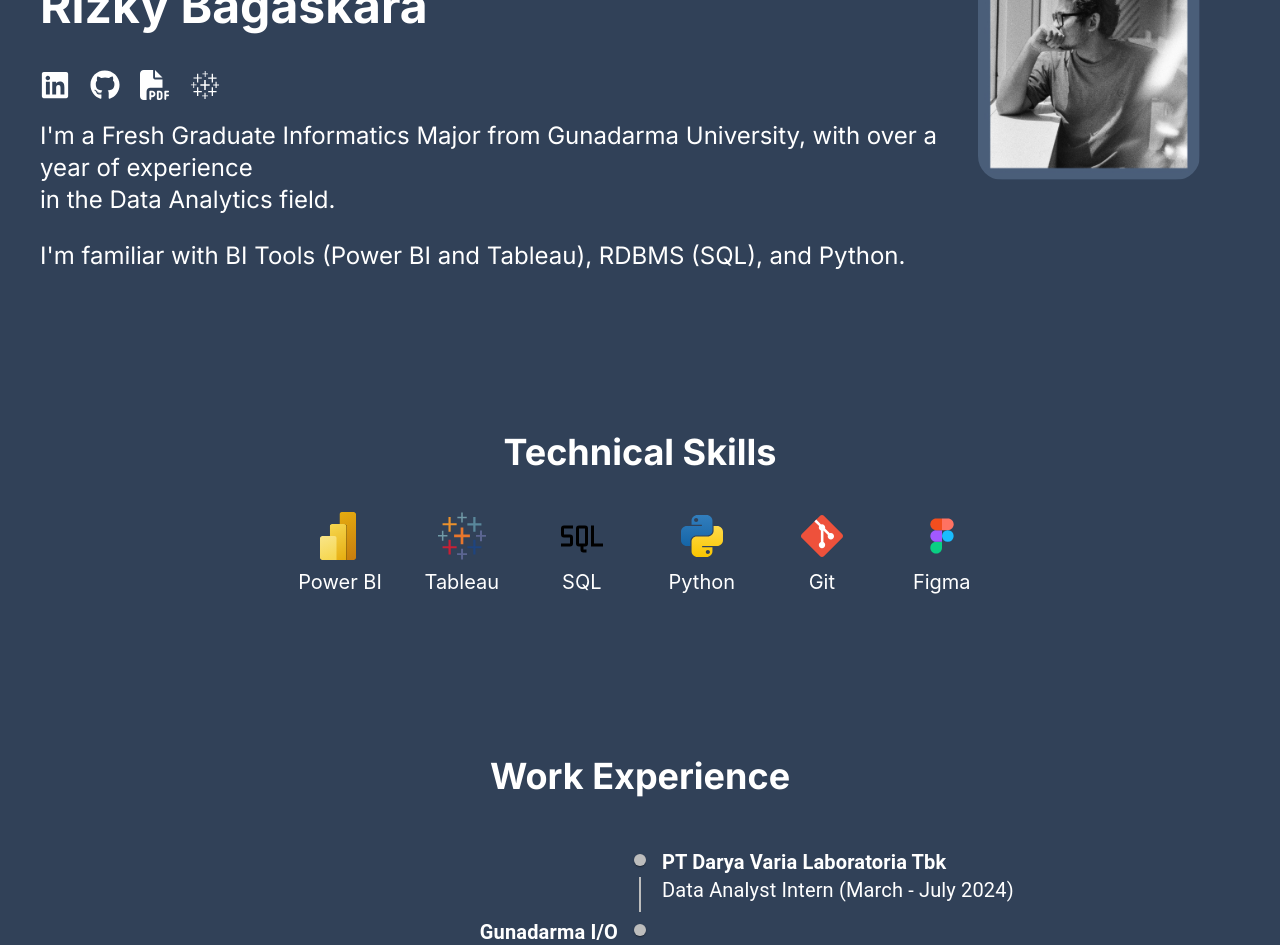
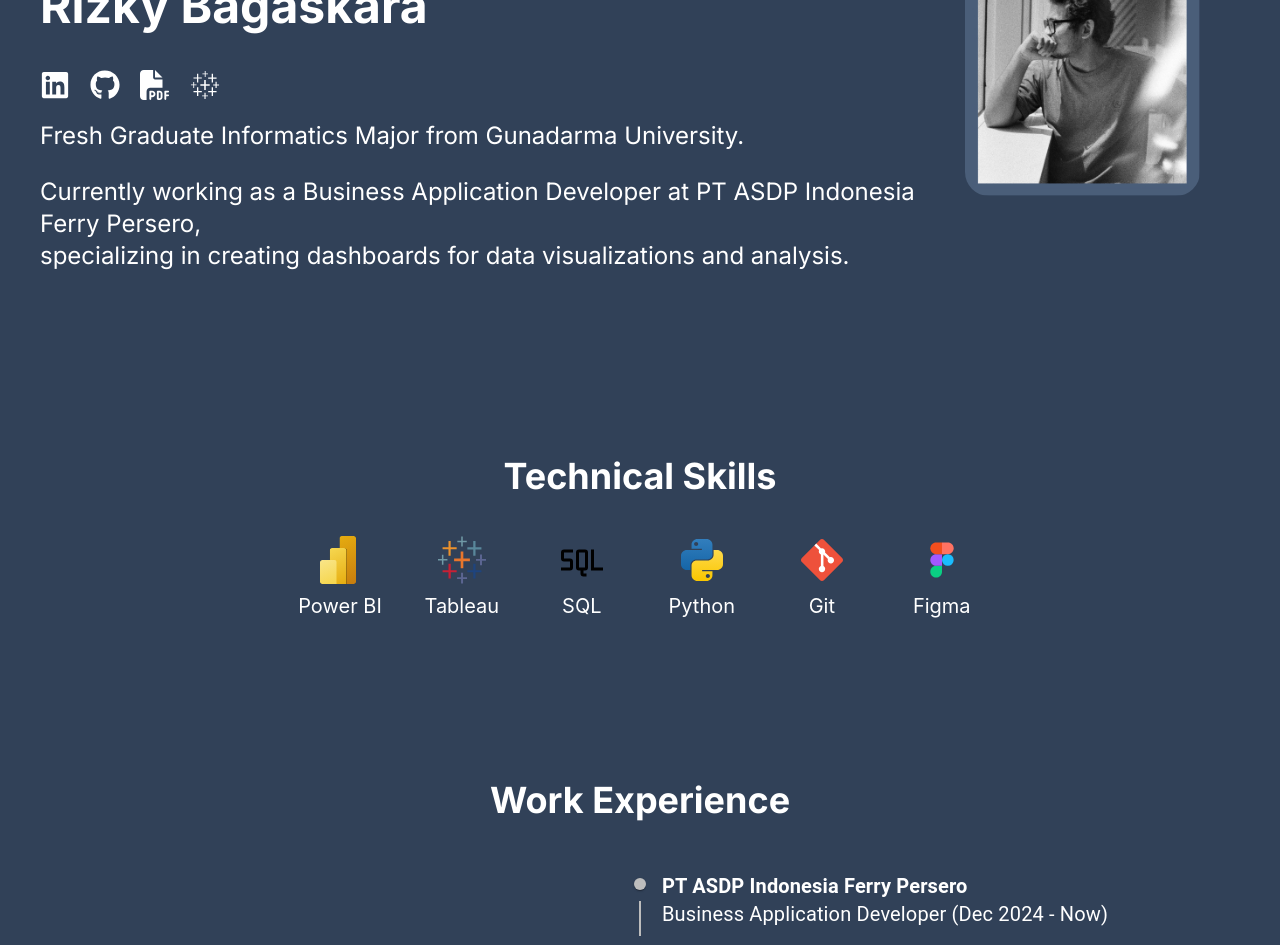
Before and after one commit to rzkybagaskara/website-porto-gaz, a React (Create React App) app: page / in a window 1280 px wide. Shown: the part 240-1185 px from the top of the page. Built offline with nearby package versions, Linux system fonts and the light colour scheme.

Commit message:
update intro and work experience - Feb 2025

```diff
--- a/src/components/Intro.js
+++ b/src/components/Intro.js
@@ -25,10 +25,14 @@
           </a>
         </div>
 
-        <p className="text-2xl text-white">I'm a Fresh Graduate Informatics Major from Gunadarma University, with over a year of experience </p>
-        <p className="text-2xl text-white">in the Data Analytics field.</p>
+        <p className="text-2xl text-white">Fresh Graduate Informatics Major from Gunadarma University. </p>
+        {/* <p className="text-2xl text-white"> with over a year of experience in the Data Analytics field.</p> */}
         <br></br>
-        <p className="text-2xl text-white">I'm familiar with BI Tools (Power BI and Tableau), RDBMS (SQL), and Python.</p>
+        <p className="text-2xl text-white">Currently working as a Business Application Developer at PT ASDP Indonesia Ferry Persero, </p>
+        <p className='text-2xl text-white'>specializing in creating dashboards for data visualizations and analysis.</p>
+        <br></br>
+        {/* <p className="text-2xl text-white">I'm familiar with BI Tools (Power BI and Tableau), RDBMS (SQL and Oracle), Python</p>
+        <p className='text-2xl text-white'>and currently learning Talend for ETL.</p> */}
       </div>
 
       {/* Hero Image */}
--- a/src/components/workExperience.js
+++ b/src/components/workExperience.js
@@ -14,6 +14,18 @@
 
       <div className="timeline pb-20" data-aos="fade-up" data-aos-duration="800">
         <Timeline position="alternate">
+        <TimelineItem>
+            <TimelineSeparator>
+              <TimelineDot />
+              <TimelineConnector />
+            </TimelineSeparator>
+            <TimelineContent>
+              <div className="timeline-1 text-xl text-white">
+                <p className="font-bold">PT ASDP Indonesia Ferry Persero</p>
+                <p>Business Application Developer (Dec 2024 - Now) </p>
+              </div>
+            </TimelineContent>
+          </TimelineItem>
           <TimelineItem>
             <TimelineSeparator>
               <TimelineDot />
```
